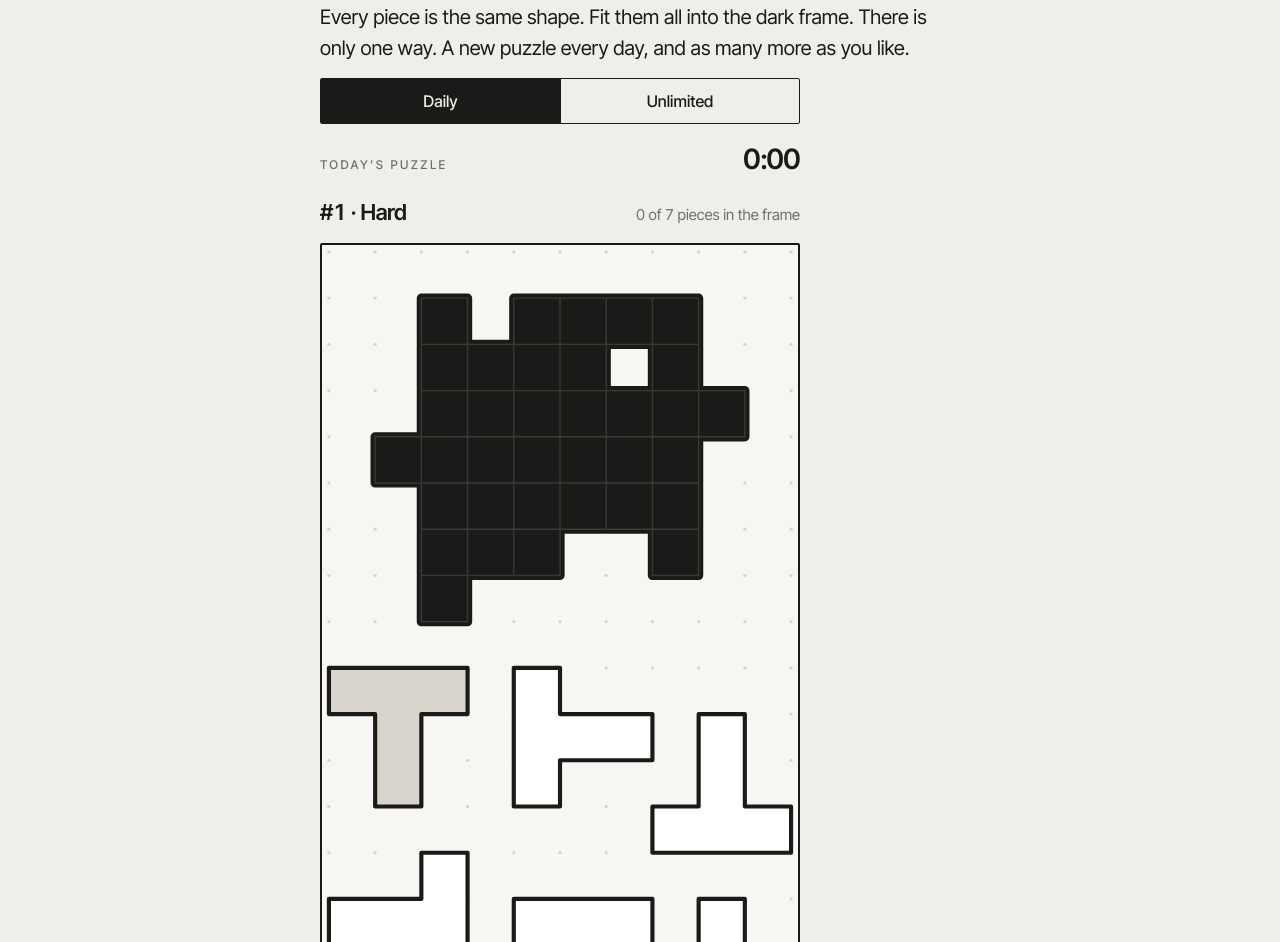
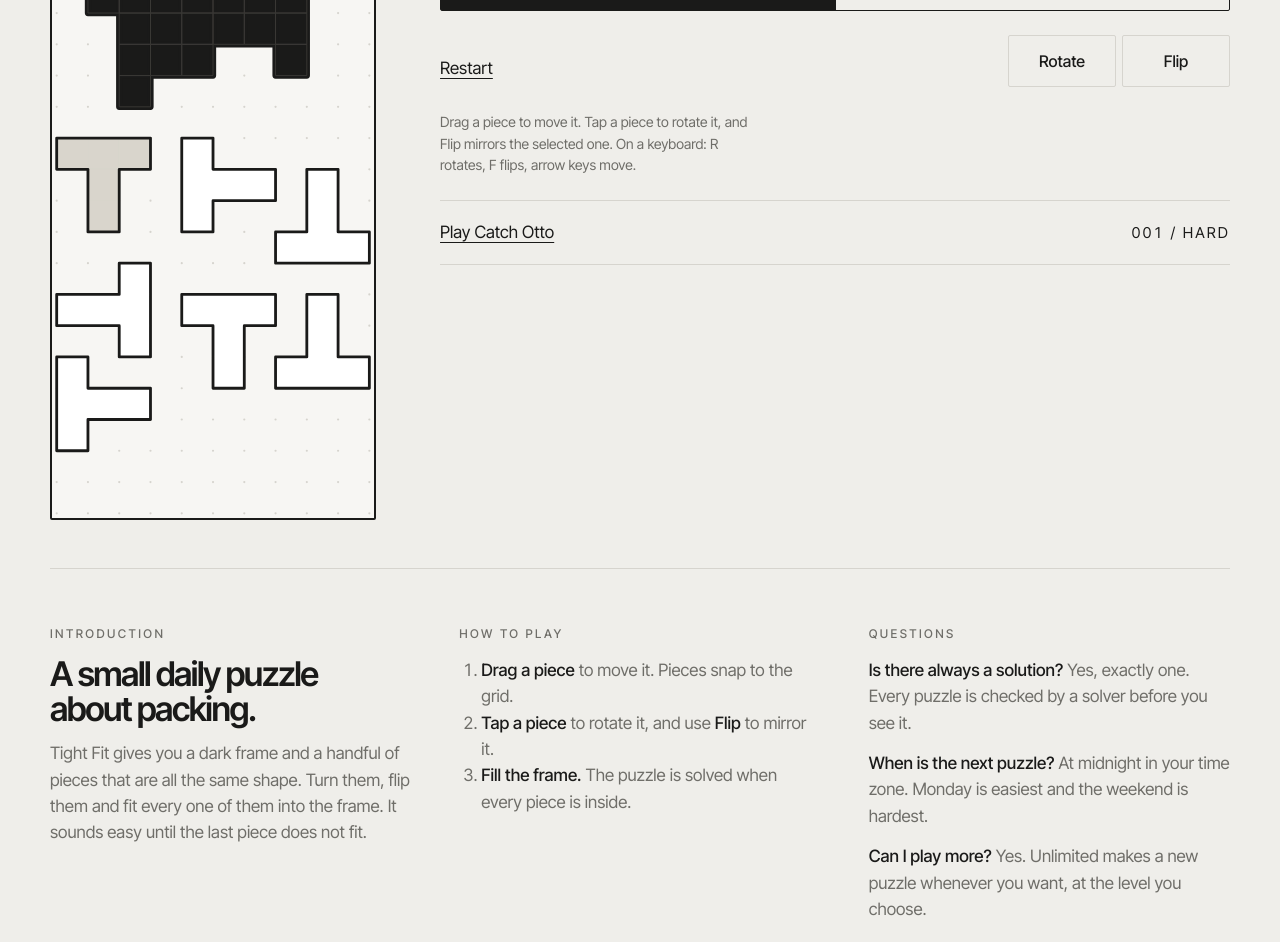
Before and after one commit to Dailygolfgame/catchotto, a plain HTML site: page tight-fit/index.html in a window 1280 px wide. Shown: the part 253-1195 px from the top of the page. Drawn offline with Linux system fonts and the light colour scheme.

Commit message:
Tight Fit: same page layout as the Catch Otto game
The game now comes first: a Pieces / Time / Level score row, the mode
tabs, the board, Restart on the left with Rotate and Flip on the right,
a short hint and a footer row with the puzzle number. The introduction,
rules and questions follow below, in three columns on desktop, where the
board sits on the left and fits the window height.

Co-Authored-By: Claude Opus 5.5 <noreply@anthropic.com>
Claude-Session: https://claude.ai/code/session_01CqynxgiEYrsGsYE7psKfDr

```diff
--- a/assets/page.css
+++ b/assets/page.css
@@ -85,3 +85,41 @@ footer nav a { font-size: 14px; }
 .daily-done b { font-size: 44px; font-weight: 600; letter-spacing: -.05em; line-height: 1; font-variant-numeric: tabular-nums; }
 .daily-done .share { margin: 4px 0 0; font: 15px/1.5 var(--font); white-space: pre; border-left: 2px solid var(--ink); padding-left: 12px; }
 .daily-done .cta { margin-top: 6px; }
+
+/* Game pages (Tight Fit): same layout as the Catch Otto game page */
+.game-wrap { max-width: 460px; }
+.game-main { padding-block: 34px 48px; display: flex; flex-direction: column; gap: 22px; }
+.game-main .score { display: grid; grid-template-columns: 1fr 1fr 1fr; gap: 12px; }
+.game-main .score div { display: flex; flex-direction: column; gap: 2px; }
+.game-main .score div:last-child { text-align: right; }
+.game-main .score .value { font-size: 40px; font-weight: 600; letter-spacing: -.04em; line-height: 1; font-variant-numeric: tabular-nums; }
+.game-main .tf-tabs { margin-bottom: -8px; }
+.game-main #unl-levels { display: grid; grid-template-columns: repeat(3, 1fr); gap: 6px; margin-bottom: -8px; }
+.game-main #unl-levels button { height: 40px; border: 1px solid var(--line); background: transparent; color: var(--ink); font: 500 15px var(--font); border-radius: 2px; cursor: pointer; }
+.game-main #unl-levels button[aria-pressed="true"] { background: var(--ink); color: var(--bg); border-color: var(--ink); }
+.game-main .controls { display: flex; justify-content: space-between; align-items: flex-end; gap: 16px; }
+.game-main .side { display: flex; flex-direction: column; gap: 10px; align-items: flex-start; padding-bottom: 6px; }
+.u { font: inherit; background: none; border: 0; padding: 0; cursor: pointer; color: var(--ink); text-decoration: underline; text-underline-offset: 4px; text-decoration-thickness: 1px; }
+.game-main .tf-pad { display: grid; grid-template-columns: repeat(2, 108px); gap: 6px; }
+.game-main .tf-pad button { height: 52px; border: 1px solid var(--line); border-radius: 2px; background: transparent; color: var(--ink); font: 500 16px var(--font); cursor: pointer; }
+.game-main .tf-pad button:active { background: var(--tile-2); }
+.game-main .hint { font-size: 14px; color: var(--ink-dim); margin: 0; max-width: 40ch; }
+.game-main .foot { display: flex; justify-content: space-between; align-items: baseline; gap: 16px; padding-block: 18px; border-top: 1px solid var(--line); border-bottom: 1px solid var(--line); }
+.game-main .foot span { font-size: 15px; letter-spacing: .14em; font-variant-numeric: tabular-nums; text-transform: uppercase; }
+.game-main article { display: flex; flex-direction: column; gap: 14px; padding-top: 40px; }
+.game-main article section { display: flex; flex-direction: column; gap: 14px; padding-bottom: 36px; }
+.game-main .h2 { margin: 0; font-size: 38px; font-weight: 600; letter-spacing: -.045em; line-height: 1.02; text-wrap: balance; }
+.game-main article p, .game-main article li { margin: 0; }
+@media (max-width: 380px) { .game-main .score .value { font-size: 32px; } .game-main .tf-pad { grid-template-columns: repeat(2, 92px); } }
+@media (min-width: 900px) {
+  .game-wrap { max-width: 1180px; }
+  .game-main { display: grid; grid-template-columns: minmax(0, auto) minmax(300px, 1fr); column-gap: 64px; row-gap: 24px; align-items: start; }
+  .game-main #board { grid-column: 1; grid-row: 1 / span 8; height: max(560px, calc(100vh - 130px)); width: auto; max-width: 520px; }
+  .game-main .score, .game-main .tf-tabs, .game-main #unl-levels, .game-main .controls, .game-main .daily-done, .game-main .hint, .game-main .foot { grid-column: 2; }
+  .game-main .score { padding-bottom: 18px; border-bottom: 1px solid var(--line); }
+  .game-main .score .value { font-size: 52px; }
+  .game-main .tf-tabs, .game-main #unl-levels { margin-bottom: 0; }
+  .game-main article { grid-column: 1 / -1; display: grid; grid-template-columns: repeat(3, minmax(0, 1fr)); gap: 48px; padding-top: 56px; border-top: 1px solid var(--line); margin-top: 24px; }
+  .game-main article section { padding-bottom: 0; }
+  .game-main .h2 { font-size: 34px; }
+}
--- a/assets/tight-fit.js
+++ b/assets/tight-fit.js
@@ -49,17 +49,19 @@ const fmt=ms=>{const t=Math.floor(ms/1000);return `${Math.floor(t/60)}:${pad2(t%
 function startClock(){if(store.mode==='daily'&&!day().solved&&!runningSince)runningSince=Date.now();}
 function stopClock(){if(runningSince){day().elapsed+=Date.now()-runningSince;runningSince=null;save();}}
 setInterval(()=>{if(store.mode==='daily')$('clock').textContent=fmt(clock());},500);
+
 document.addEventListener('visibilitychange',()=>{if(document.hidden)stopClock();});
 
 function status(){const n=pcs.filter(inTray).length,was=won;won=n===L.n;
-  $('cnt').textContent=n+' of '+L.n+' pieces in the frame';
+  $('cnt').textContent=n+'/'+L.n;
   const m=store.mode;
   if(m==='unlimited'){
     $('st').textContent=won?'Solved':L.level[0].toUpperCase()+L.level.slice(1);
     if(won&&!was)store.unl.solved++;
-    $('next').hidden=false;$('next').textContent='New puzzle';
+    $('next').hidden=false;$('daynum').textContent='Unlimited / '+L.level;
   }else{
-    $('st').textContent=won?'Solved':`#${G.dayNumber(TODAY)} · ${L.level[0].toUpperCase()+L.level.slice(1)}`;
+    $('st').textContent=won?'Solved':L.level[0].toUpperCase()+L.level.slice(1);
+    $('daynum').textContent=String(G.dayNumber(TODAY)).padStart(3,'0')+' / '+L.level;
     if(won&&!day().solved){stopClock();day().solved=true;day().time=day().elapsed;}
     $('next').hidden=true;
     $('daily-done').hidden=!won;
@@ -102,7 +104,7 @@ function down(ev,i){ev.preventDefault();if(won)return;const g=els[i],p=pcs[i];se
 // ---------- modes ----------
 function setMode(m,fresh){stopClock();store.mode=m;save();
   document.querySelectorAll('.tf-tabs button').forEach(b=>b.setAttribute('aria-selected',b.dataset.mode===m));
-  $('unl-levels').hidden=m!=='unlimited';$('daily-bar').hidden=m!=='daily';$('daily-done').hidden=true;
+  $('unl-levels').hidden=m!=='unlimited';$('daily-done').hidden=true;if(m!=='daily')$('clock').textContent='–';
   if(m==='daily'){load(G.daily(TODAY),'daily:'+TODAY,fresh);$('clock').textContent=fmt(clock());}
   else if(m==='unlimited'){load(G.generate(store.unl.seed,store.unl.level),'unl:'+store.unl.level+':'+store.unl.seed,fresh);
     document.querySelectorAll('#unl-levels button').forEach(b=>b.setAttribute('aria-pressed',b.dataset.level===store.unl.level));}}
--- a/tight-fit/index.html
+++ b/tight-fit/index.html
@@ -3,12 +3,12 @@
 <head>
 <meta charset="utf-8">
 <meta name="viewport" content="width=device-width, initial-scale=1, viewport-fit=cover">
-<title>Tight Fit – Pack the Pieces Puzzle | Catch Otto</title>
+<title>Tight Fit – A Daily Packing Puzzle | Catch Otto</title>
 <meta name="description" content="Tight Fit is a free daily packing puzzle from Catch Otto. Every piece is the same shape: fit them all into the dark frame. New puzzle every day, plus unlimited play.">
 <meta name="robots" content="index, follow, max-image-preview:large">
 <link rel="canonical" href="https://catchotto.com/tight-fit/">
 <meta property="og:type" content="website"><meta property="og:site_name" content="Catch Otto">
-<meta property="og:title" content="Tight Fit – Pack the Pieces Puzzle | Catch Otto"><meta property="og:description" content="Tight Fit is a free daily packing puzzle from Catch Otto. Every piece is the same shape: fit them all into the dark frame. New puzzle every day, plus unlimited play.">
+<meta property="og:title" content="Tight Fit – A Daily Packing Puzzle | Catch Otto"><meta property="og:description" content="Tight Fit is a free daily packing puzzle from Catch Otto. Every piece is the same shape: fit them all into the dark frame. New puzzle every day, plus unlimited play.">
 <meta property="og:url" content="https://catchotto.com/tight-fit/"><meta property="og:image" content="https://catchotto.com/og-image.png">
 <meta property="og:image:width" content="1200"><meta property="og:image:height" content="630">
 <meta name="twitter:card" content="summary_large_image"><meta name="twitter:image" content="https://catchotto.com/og-image.png">
@@ -21,47 +21,64 @@
 <script data-goatcounter="https://catchotto.goatcounter.com/count" async src="//gc.zgo.at/count.js"></script>
 </head>
 <body>
-<div class="wrap">
+<div class="wrap game-wrap">
 <header><a class="brand" href="/"><img src="/assets/otto.svg" alt=""><span class="mark">Catch<br>Otto</span></a><nav aria-label="Site"><a href="/tight-fit/" aria-current="page">Tight Fit</a><a href="/how-to-play/">Rules</a><a href="/hint/">Hint</a><a href="/board/">Archive</a></nav></header>
-<main>
-<span class="label">Another puzzle</span>
-<h1>Tight Fit.</h1>
+<main class="game-main">
 
-<p class="lead">Every piece is the same shape. Fit them all into the dark frame. There is only one way. A new puzzle every day, and as many more as you like.</p>
-<div class="tf">
-  <div class="tf-tabs two" role="tablist" aria-label="Mode">
+<div class="score">
+  <div><span class="label">Pieces</span><span class="value" id="cnt">0/0</span></div>
+  <div><span class="label">Time</span><span class="value" id="clock">0:00</span></div>
+  <div><span class="label">Level</span><span class="value" id="st">–</span></div>
+</div>
+<div class="tf-tabs" role="tablist" aria-label="Mode">
   <button type="button" role="tab" data-mode="daily">Daily</button>
   <button type="button" role="tab" data-mode="unlimited">Unlimited</button>
 </div>
-  <div class="daily-bar" id="daily-bar"><span class="label">Today’s puzzle</span><span class="clock" id="clock">0:00</span></div>
 <div class="levels" id="unl-levels" role="group" aria-label="Difficulty" hidden>
   <button type="button" data-level="easy">Easy</button><button type="button" data-level="medium">Medium</button><button type="button" data-level="hard">Hard</button>
 </div>
-  <div class="status"><strong id="st"></strong><span id="cnt"></span></div>
+<svg id="board" xmlns="http://www.w3.org/2000/svg" aria-label="Puzzle board"></svg>
+<div class="controls">
+  <div class="side">
+    <button class="u" id="reset" type="button">Restart</button>
+    <button class="u" id="next" type="button" hidden>New puzzle</button>
+  </div>
+  <div class="tf-pad">
+    <button id="rot" type="button">Rotate</button>
+    <button id="flip" type="button">Flip</button>
+  </div>
+</div>
 <div class="daily-done" id="daily-done" hidden>
   <span class="label">Solved in</span><b id="done-time">0:00</b>
   <pre class="share" id="share-text"></pre>
   <button type="button" class="cta" id="copy">Copy result</button>
-    <p class="meta">A new puzzle every day at midnight. Want more now? Try Unlimited.</p>
 </div>
-  <svg id="board" xmlns="http://www.w3.org/2000/svg" aria-label="Puzzle board"></svg>
-  <div class="ctl">
-    <button id="rot" type="button">Rotate</button>
-    <button id="flip" type="button">Flip</button>
-    <button id="reset" type="button">Restart</button>
-    <button id="next" type="button" class="primary" hidden>Next</button>
+<p class="hint">Drag a piece to move it. Tap a piece to rotate it, and Flip mirrors the selected one. On a keyboard: R rotates, F flips, arrow keys move.</p>
+<div class="foot">
+  <a class="u" href="/">Play Catch Otto</a>
+  <span id="daynum"></span>
 </div>
-</div>
-<h2>How to play</h2>
-<ul>
+<article>
+  <section>
+    <span class="label">Introduction</span>
+    <h1 class="h2">A small daily puzzle about packing.</h1>
+    <p>Tight Fit gives you a dark frame and a handful of pieces that are all the same shape. Turn them, flip them and fit every one of them into the frame. It sounds easy until the last piece does not fit.</p>
+  </section>
+  <section>
+    <span class="label">How to play</span>
+    <ol>
       <li><strong>Drag a piece</strong> to move it. Pieces snap to the grid.</li>
-<li><strong>Tap a piece</strong> to rotate it. <strong>Flip</strong> mirrors the selected piece.</li>
-<li>On a keyboard: R rotates, F flips, and the arrow keys move the selected piece.</li>
-<li><strong>Daily</strong> is the same puzzle for everyone, timed from your first move. Monday is easiest, weekends are hardest.</li>
-<li><strong>Unlimited</strong> makes a new puzzle whenever you want, at the level you choose.</li>
-<li>Every puzzle has exactly one solution. Your progress is saved in your browser.</li>
-</ul>
-<p><a class="cta" href="/">Play today’s Catch Otto</a></p>
+      <li><strong>Tap a piece</strong> to rotate it, and use <strong>Flip</strong> to mirror it.</li>
+      <li><strong>Fill the frame.</strong> The puzzle is solved when every piece is inside.</li>
+    </ol>
+  </section>
+  <section>
+    <span class="label">Questions</span>
+    <p><strong>Is there always a solution?</strong> Yes, exactly one. Every puzzle is checked by a solver before you see it.</p>
+    <p><strong>When is the next puzzle?</strong> At midnight in your time zone. Monday is easiest and the weekend is hardest.</p>
+    <p><strong>Can I play more?</strong> Yes. Unlimited makes a new puzzle whenever you want, at the level you choose.</p>
+  </section>
+</article>
 </main>
 <footer><nav aria-label="Site pages"><a href="/">Play today’s board</a><a href="/how-to-play/">How to play</a><a href="/hint/">Today’s hint</a><a href="/board/">Past boards</a><a href="/tight-fit/">Tight Fit</a><a href="/about/">About</a><a href="/contact/">Contact</a><a href="/privacy/">Privacy policy</a></nav><span>Catch Otto © 2026. A small daily logic puzzle.</span></footer>
 </div>
```
Also changed, not shown: tools/pages.mjs (+45 -30 lines). Lines whose indentation alone changed are shown as unchanged.
